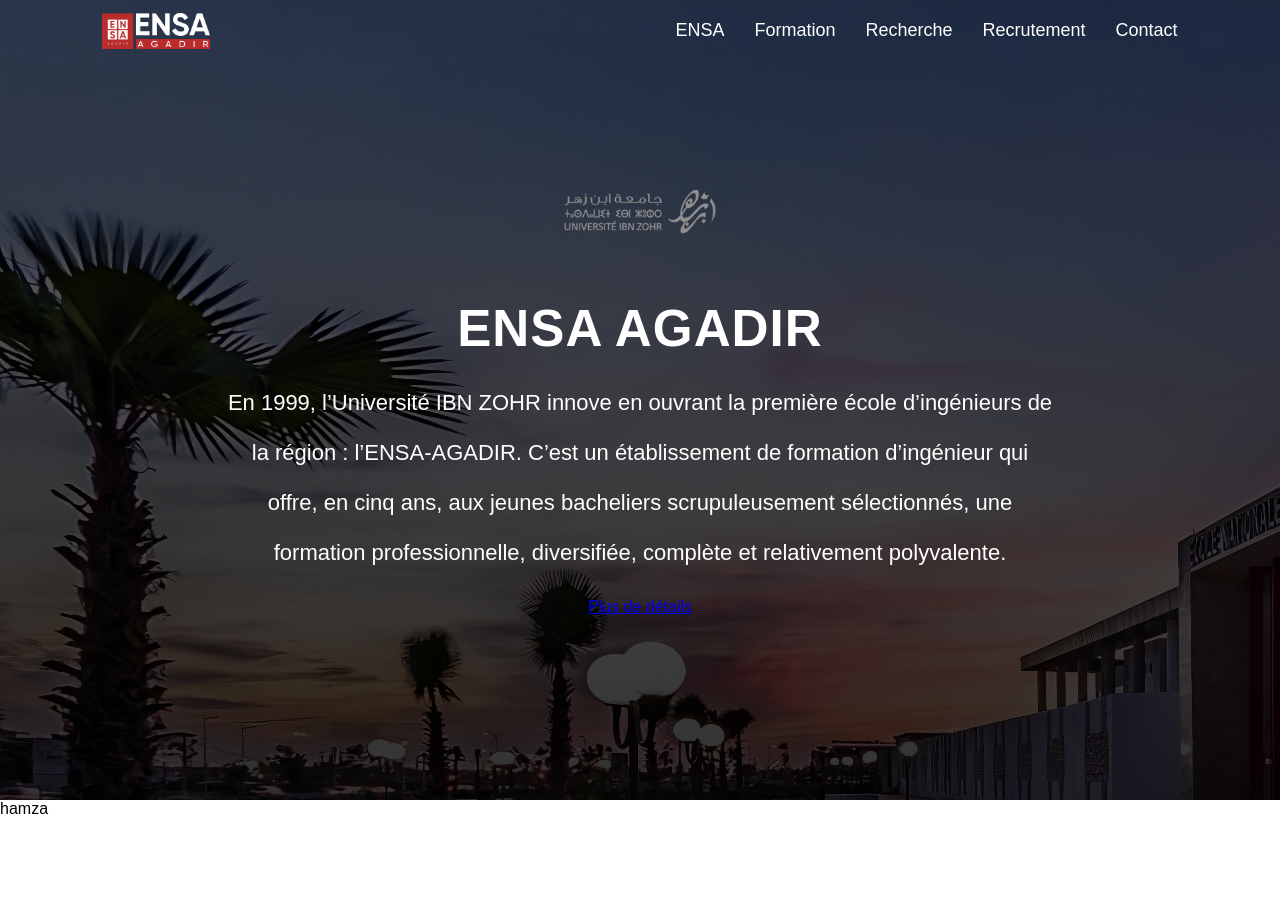
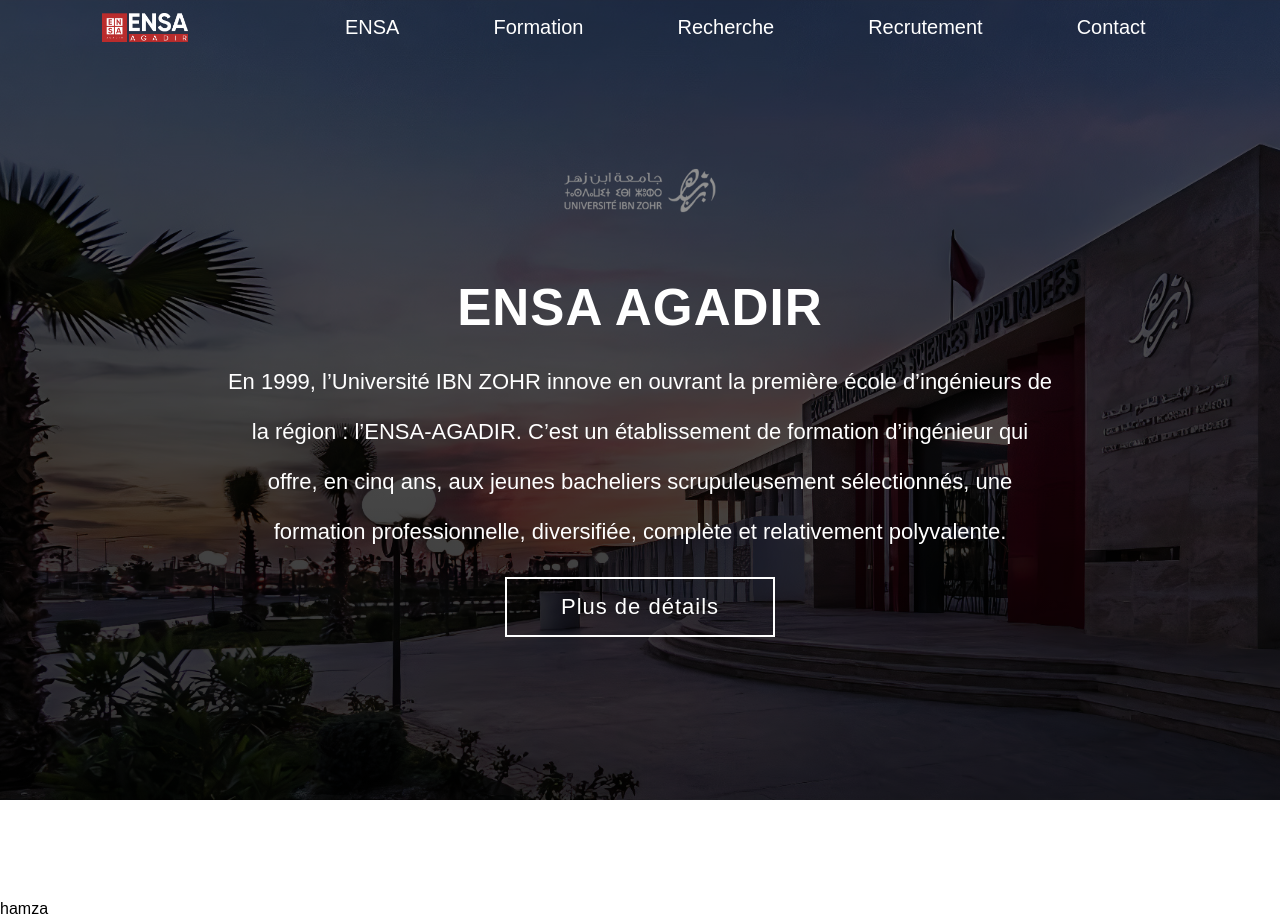
Before and after one commit to hamza-ihind/Compil-Court, a website: page index.html in a window 1280 px wide. Before the commit the page ends 818 px from the top, so only its background shows below. Drawn offline with Linux system fonts and the light colour scheme; a web font is replaced by a local one.

Commit message:
almost done the hero part

```diff
--- a/index.html
+++ b/index.html
@@ -5,24 +5,24 @@
     <meta http-equiv="X-UA-Compatible" content="IE=edge" />
     <meta name="viewport" content="width=device-width, initial-scale=1.0" />
     <link rel="stylesheet" href="style.css" />
+    <script src="script.js"></script>
     <title>Compil'Court</title>
   </head>
   <body>
     <!-- Navigation + Home part -->
 
-    <div class="bg-img">
-      <div class="container">
+    <header>
+      <div class="navigation">
         <img class="ENSA" src="images/Asset 4.png" alt="Logo" />
-        <div class="navigation">
         <ul>
-            <li><a href="#">ENSA</a></li>
-            <li><a href="#">Formation</a></li>
-            <li><a href="#">Recherche</a></li>
-            <li><a href="#">Recrutement</a></li>
-            <li><a href="#">Contact</a></li>
+          <li><a href="#" class="nav-link">ENSA</a></li>
+          <li><a href="#" class="nav-link">Formation</a></li>
+          <li><a href="#" class="nav-link">Recherche</a></li>
+          <li><a href="#" class="nav-link">Recrutement</a></li>
+          <li><a href="#" class="nav-link">Contact</a></li>
         </ul>
       </div>
-      </div>
+    </header>
 
     <section id="home">
       <img class="ibnzohr" src="images/LOGO.png" alt="LOGO" />
@@ -34,15 +34,14 @@
         scrupuleusement sélectionnés, une formation professionnelle,
         diversifiée, complète et relativement polyvalente.
       </p>
-        <div class="container2">
-          <a class="btn effect01" href="#"> Plus de détails </a>
+      <div class="wrapper">
+        <a class="btn1" href="#"> <span>Plus de détails</span> </a>
       </div>
     </section>
-    </div>
 
-    <!--  -->
+    <!-- Emplois des temps -->
 
-    <div>hamza</div>
+    <div class="hamza">hamza</div>
 
     <!-- Levels part -->
 
--- a/script.js
+++ b/script.js
@@ -0,0 +1,5 @@
+window.addEventListener("scroll", function () {
+  let header = document.querySelector("header");
+  let windowPosition = window.scrollY > 0;
+  header.classList.toggle("scrolling-active", windowPosition);
+});
--- a/scss/base.scss
+++ b/scss/base.scss
@@ -20,11 +20,6 @@
   color: rgb(35, 35, 85);
 }
 
-span {
-  font-size: 0.9rem;
-  color: aqua;
-}
-
 h6 {
   font-size: 1.1rem;
   color: rgb(24, 24, 49);
--- a/scss/home.scss
+++ b/scss/home.scss
@@ -1,9 +1,11 @@
 #home {
-  .ibnzohr {
-    width: 15%;
-    margin-bottom: 20px;
-  }
-
+  background-image: linear-gradient(rgba(0, 0, 0, 0.6), rgba(0, 0, 0, 0.8)),
+    url("images/picture.jpg");
+  width: 100%;
+  height: 100%;
+  position: relative;
+  background-repeat: no-repeat;
+  background-size: cover;
   width: 100%;
   height: 100vh;
   background-size: cover;
@@ -12,6 +14,11 @@
   flex-direction: column;
   justify-content: center;
   align-items: center;
+
+  .ibnzohr {
+    width: 15%;
+    margin-bottom: 20px;
+  }
 
   & h2 {
     color: white;
@@ -32,4 +39,46 @@
   }
 
   // button animation
+
+  .btn1 {
+    display: flex;
+    justify-content: center;
+    align-items: center;
+    width: 270px;
+    height: 60px;
+    line-height: 50px;
+    font-size: 22px;
+    text-decoration: none;
+    font-weight: 400;
+    color: white;
+    border: 2px solid white;
+    letter-spacing: 1px;
+    text-align: center;
+    position: relative;
+    transition: all 0.35s;
+  }
+
+  .btn1 span {
+    position: relative;
+    z-index: 2;
+  }
+
+  .btn1:after {
+    position: absolute;
+    content: "";
+    top: 0;
+    left: 0;
+    width: 0;
+    height: 100%;
+    background: #bc2c2c;
+    transition: all 0.35s;
+  }
+
+  .btn1:hover {
+    color: #fff;
+  }
+
+  .btn1:hover:after {
+    width: 100%;
+  }
 }
--- a/scss/navigation.scss
+++ b/scss/navigation.scss
@@ -1,25 +1,25 @@
-.bg-img {
-  background-image: linear-gradient(rgba(0, 0, 0, 0.6), rgba(0, 0, 0, 0.8)),
-    url("images/picture.jpg");
-  width: 100%;
-  height: 100vh;
-  position: relative;
-}
-
 .ENSA {
-  width: 10%;
+  width: 8%;
   cursor: pointer;
 }
 
-.container {
+header {
   display: flex;
   flex-direction: row;
   justify-content: space-between;
+  transition: background-color 0.5s ease;
   padding: 1vw 8vw;
   align-items: center;
   background-color: transparent;
   overflow: hidden;
-  position: absolute;
+  z-index: 1000;
+  position: fixed;
+
+  & .navigation {
+    display: flex;
+    justify-content: space-between;
+    align-items: center;
+  }
 
   & .navigation ul {
     display: flex;
@@ -33,13 +33,31 @@
       & a {
         text-decoration: none;
         color: white;
-        font-size: 18px;
+        font-size: 20px;
         font-weight: 500;
         transition: 0.3s ease;
+      }
 
-        &:hover {
-          color: aqua;
-        }
+      .nav-link {
+        margin: 0 2rem;
+        position: relative;
+      }
+
+      .nav-link::after {
+        content: "";
+        width: 100%;
+        height: 2px;
+        background-color: #fff;
+        position: absolute;
+        left: 0;
+        bottom: -3px;
+        transform: scaleX(0);
+        transform-origin: left;
+        transition: transform 0.5s ease;
+      }
+
+      .nav-link:hover::after {
+        transform: scaleX(1);
       }
     }
   }
@@ -48,6 +66,10 @@
 // the scrolling animation
 
 .scrolling-active {
-  background-color: white;
+  background-color: rgb(46, 46, 46);
   box-shadow: 0 3px 1rem rgba(0, 0, 0, 0.1);
 }
+
+.hamza {
+  margin-top: 100px;
+}
```
Also changed, not shown: style.css. Lines whose indentation alone changed are shown as unchanged.
